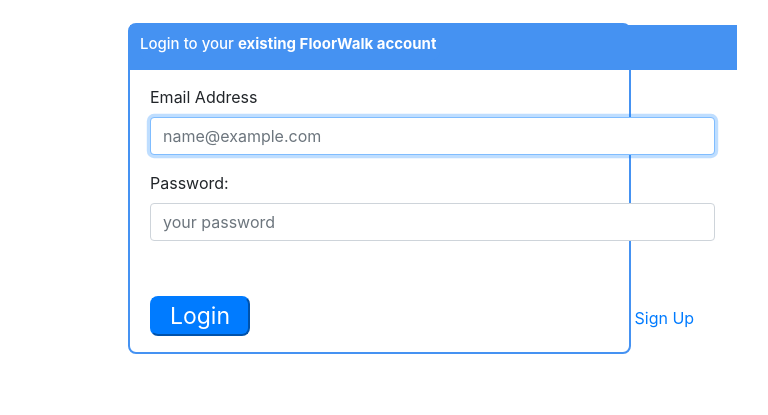
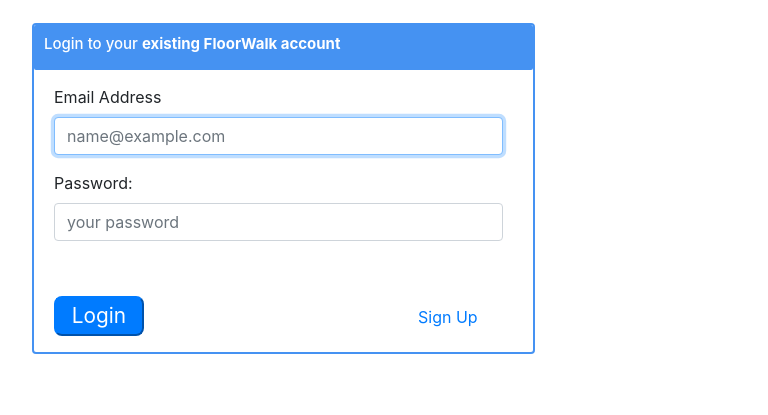
Before and after one commit to shrey17501/allstores, a Django app: page / in a window 1280 px wide. Shown: the part 385-800 px from the top of the page, without its empty margins (367-1135 px from the left). Run offline with Django 4.2, Linux system fonts and the light colour scheme; some libraries are stand-ins or nearby versions.

Commit message:
Update login.html

```diff
--- a/templates/login.html
+++ b/templates/login.html
@@ -19,29 +19,29 @@
     <script src="//cdnjs.cloudflare.com/ajax/libs/jquery/3.2.1/jquery.min.js"></script>
     <style>
 
-        .panel-primary {
+	    .panel-primary {
             border: 2px solid rgb(69, 146, 242);
-            border-radius: 8px;
+            border-radius: 4px;
+            width: 100%;
         }
         .col-md-5 {
-            margin-left: 480px;
+            margin-left: 30%;
         }
         .panel-title {
-            width: 300px;
             height: 25px;
             margin-top: 0;
             margin-bottom: 0;
             font-size: 15px;
             background-color: rgb(69, 146, 242);
-            border-radius: 8px;
-            transition: 0.25;
+
 
         }
         .panel-heading {
 
             background-color: rgb(69, 146, 242);
-            width: 607px;
+            width: 100%;
             padding: 10px;
+            border-radius: 2px;
 
         }
         .panel-heading .panel-title {
@@ -50,22 +50,23 @@
 
         }
         .pull-right {
-            margin-left: 380px;
+            margin-left: 60%;
         }
 
         .form-group {
-            width: 565px;
+            width: 90%;
             height: 100;
             margin-left: 20px;
             margin-top: 15px;
         }
         .btn-primary {
-            width: 100px;
+            width: 20%;
             height: 40px;
-            font-size: 23px;
+            font-size: 130%;
             border-radius: 8px;
-            transition: 0.25;
+
         }
+
     </style>
 </head>
 <body>
```
